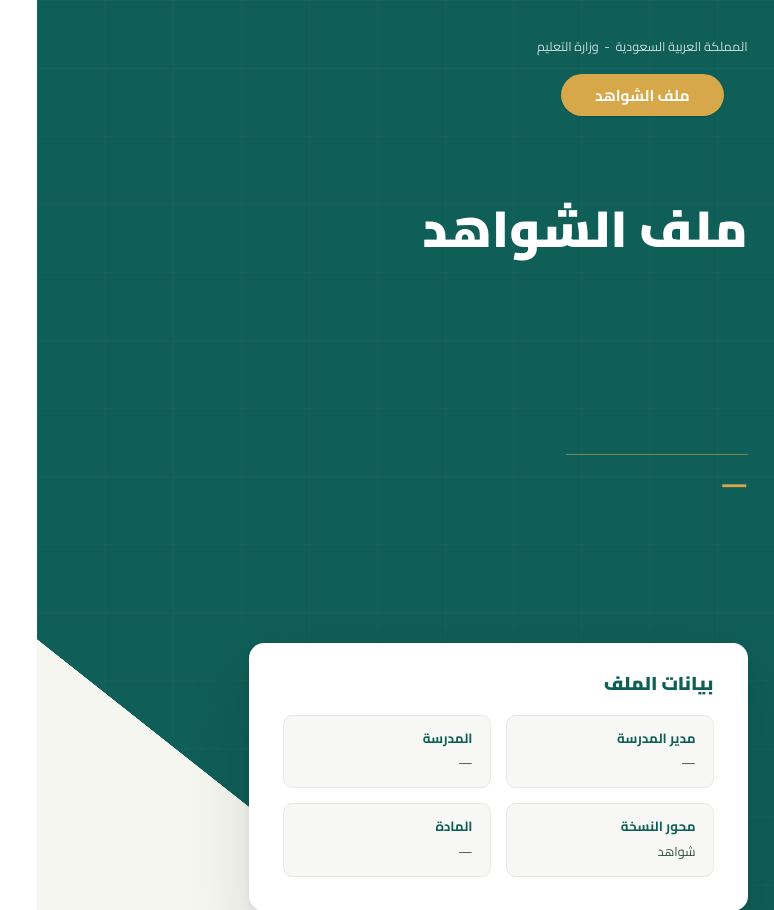
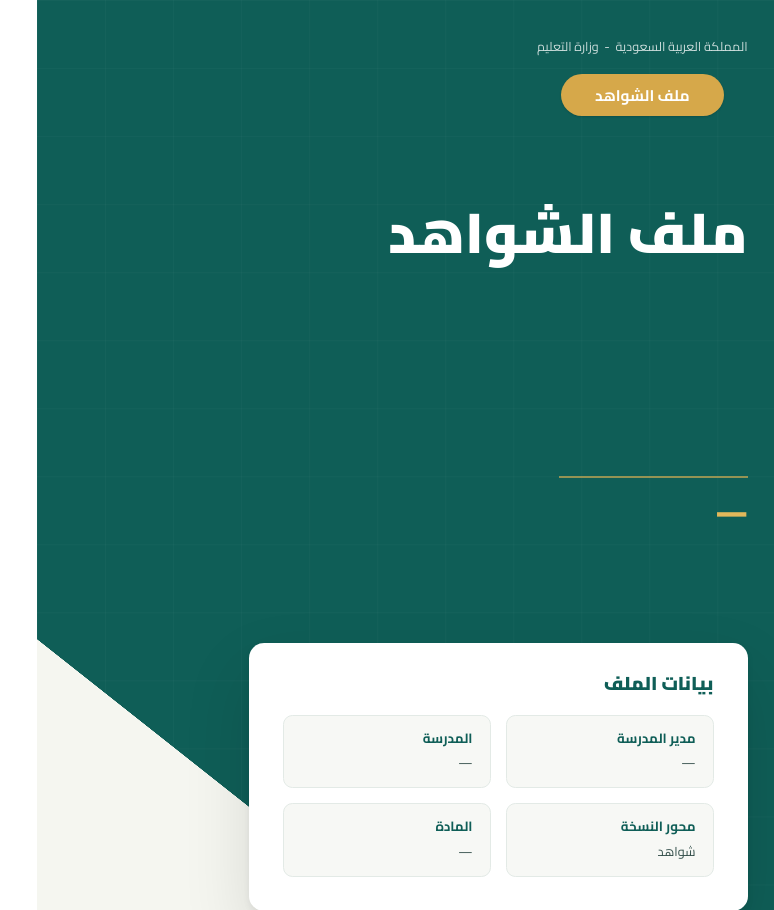
Before and after one commit to alayedharthi-stack/shawahid-service, a FastAPI app: template app/templates/portfolio.html in a window 1280 px wide. Shown: the top 910 px of the page, without its empty margins (506-1280 px from the left). Run offline with FastAPI, Linux system fonts and the light colour scheme; the template is opened without the code that fills it, so the values that code supplies are empty.

Commit message:
style(cover): add white MoE logo + larger, stronger headline & teacher
Visual refinement scoped to the cover only. No exporter, media, footer,
or other sections touched.

Ministry of Education logo (top-left):
- Re-uses the same {{ ministry_logo }} asset already provided by
  exporter._render_html — no extra HTTP request, no separate white
  asset needed.
- Recolored to pure white via CSS filter
  (`brightness(0) invert(1)`) with `opacity: 0.92`, so it sits cleanly
  on the deep-teal background without any rectangle / panel behind it.
- Positioned at top:26mm, left:22mm with width:44mm, max-height:38mm —
  large enough to feel official, small enough to stay inside the safe
  area and never collide with the diagonal white wedge below.
- Wrapped in `{% if ministry_logo %}` so it gracefully no-ops if the
  asset ever fails to load.

Headline (premium clarity in iPhone PDF preview):
- Line 1 ("ملف الشواهد"): 38pt → 42pt, weight 800 → 900.
- Line 2 ("لمعلم {subject}"): 32pt → 36pt, weight 800 → 900.
- line-height: 1.25 → 1.3 for a calmer, more readable rhythm.
- Still NO letter-spacing on Arabic.

Teacher block (now the clear second-most-prominent element):
- Top moved 138mm → 144mm to match the new bigger headline rhythm.
- Gold rule: width 48→50mm, thickness 0.5→0.6mm, opacity 0.55→0.65.
- Teacher name: 18pt → 22pt, weight 700 → 800, color #d6a84a → #e2b85b
  (slightly brighter for stronger presence on the dark background).
- Meta line: 11pt → 11.5pt, weight 400 → 500 for crisper readability.

A4 safety re-checked:
- Logo ends at ~64mm (top safe area).
- Headline ends at ~107mm.
- Teacher block ends at ~168mm.
- Bottom card starts at ~189mm (clear ~21mm breathing gap).
- Bottom note at bottom:18mm — well inside the page.
No element overflows; cover remains a single A4 page.

Untouched (per request):
- Overall layout / element placements / white card / colors / footer /
  closing page / stats / TOC / evidence cards / exporter / media.

Co-authored-by: Cursor <cursoragent@cursor.com>

```diff
--- a/app/templates/portfolio.html
+++ b/app/templates/portfolio.html
@@ -135,6 +135,25 @@
       pointer-events: none;
     }
 
+    /* Ministry logo, top-LEFT corner, fills the empty green space.
+       Uses the same {{ ministry_logo }} asset already loaded by the
+       exporter, but recolored to pure white via CSS filter so it sits
+       cleanly on the deep-teal background (no separate white asset
+       needed, no extra HTTP request, Playwright-safe). */
+    .tcover-moe-logo {
+      position: absolute;
+      top: 26mm;
+      left: 22mm;
+      width: 44mm;
+      max-width: 44mm;
+      height: auto;
+      max-height: 38mm;
+      filter: brightness(0) invert(1);
+      opacity: 0.92;
+      object-fit: contain;
+      z-index: 5;
+    }
+
     /* Top-right block: ministry line (small) + gold pill */
     .tcover-top {
       position: absolute;
@@ -166,6 +185,9 @@
 
     /* Main headline ("ملف الشواهد" + "لمعلم {subject}") — RIGHT-aligned,
        both lines at the same large weight as in the reference. */
+    /* Headline — bigger and stronger for premium clarity in iPhone PDF
+       preview. Both lines use the same heavy weight (900) and a
+       comfortable line-height. NO letter-spacing on Arabic. */
     .tcover-headline {
       position: absolute;
       top: 70mm;
@@ -175,9 +197,9 @@
       z-index: 5;
     }
     .tcover-headline h1 {
-      font-size: 38pt;
-      font-weight: 800;
-      line-height: 1.25;
+      font-size: 42pt;
+      font-weight: 900;
+      line-height: 1.3;
       margin: 0;
       color: #ffffff;
       word-spacing: 0;
@@ -185,37 +207,40 @@
     .tcover-headline h1 .tcover-line2 {
       display: block;
       margin-top: 1mm;
-      font-size: 32pt;
-      font-weight: 800;
+      font-size: 36pt;
+      font-weight: 900;
       color: #ffffff;
+      line-height: 1.3;
     }
 
-    /* Teacher block: thin gold rule + gold name + light meta */
+    /* Teacher block: thin gold rule + bigger, brighter gold name +
+       slightly stronger meta line. Name is the second-most prominent
+       element after the headline. */
     .tcover-teacher {
       position: absolute;
-      top: 138mm;
+      top: 144mm;
       right: 22mm;
       width: 130mm;
       text-align: right;
       z-index: 5;
     }
     .tcover-teacher-rule {
-      width: 48mm;
-      height: 0.5mm;
-      background: rgba(214,168,74,0.55);
+      width: 50mm;
+      height: 0.6mm;
+      background: rgba(218,176,82,0.65);
+      margin-bottom: 4mm;
+    }
+    .tcover-teacher-name {
+      font-size: 22pt;
+      font-weight: 800;
+      color: #e2b85b;
+      line-height: 1.25;
       margin-bottom: 3.5mm;
     }
-    .tcover-teacher-name {
-      font-size: 18pt;
-      font-weight: 700;
-      color: #d6a84a;
-      line-height: 1.25;
-      margin-bottom: 3mm;
-    }
     .tcover-teacher-meta {
-      font-size: 11pt;
-      font-weight: 400;
-      color: rgba(255,255,255,0.88);
+      font-size: 11.5pt;
+      font-weight: 500;
+      color: rgba(255,255,255,0.92);
       line-height: 1.5;
     }
 
@@ -760,6 +785,10 @@
      Single A4 page, overflow:hidden, no clip-path (gradients only).
 ═══════════════════════════════════════════════════════════════════ -->
 <div class="tcover-page">
+  {% if ministry_logo %}
+  <img class="tcover-moe-logo" src="{{ ministry_logo }}" alt="وزارة التعليم">
+  {% endif %}
+
   <div class="tcover-top">
     <div class="tcover-ministry">المملكة العربية السعودية &nbsp;-&nbsp; وزارة التعليم</div>
     <div class="tcover-pill">ملف الشواهد</div>
```
